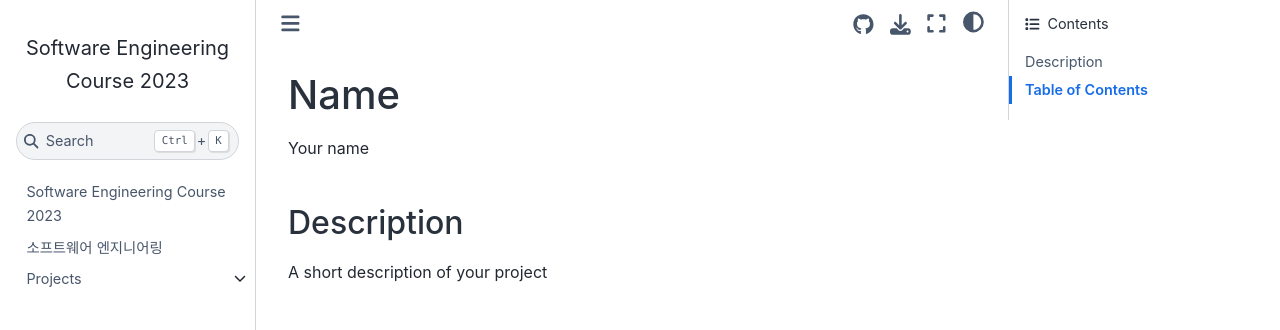
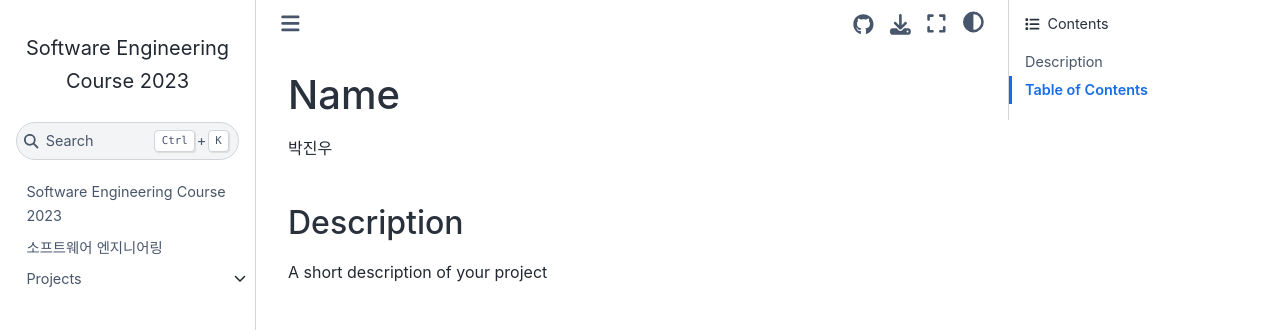
Before and after one commit to sadey7645/softeng-2023, a Jupyter Book: the page built from book/projects/202321010/index.md, in a window 1280 px wide. Shown: the top 330 px of the page. Built offline with Jupyter Book 1.0.4 settings and Sphinx 7.4.7 and the Sphinx Book theme 1.1.4, drawn with Linux system fonts in a browser that asks for light colours.

Commit message:
Update index.md

```diff
--- a/book/projects/202321010/index.md
+++ b/book/projects/202321010/index.md
@@ -1,6 +1,6 @@
 # Name
 
-Your name
+박진우
 
 ## Description
 
```
